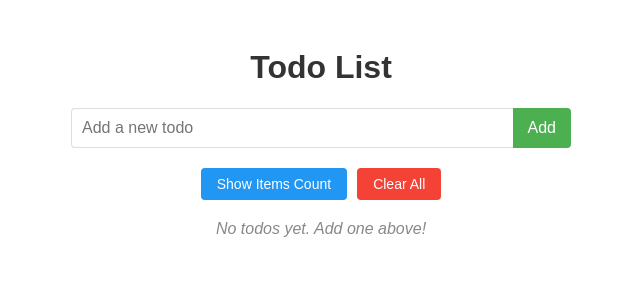
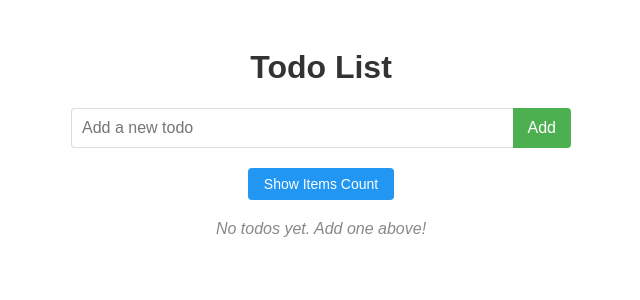
Before and after one commit to y-app-builder/react-app-09a79417, a React (Create React App) app: page / in a window 1280 px wide. Shown: the top 300 px of the page, without its empty margins (319-959 px from the left). Built offline with nearby package versions, Linux system fonts and the light colour scheme.

Commit message:
Edit: remove the clear all button

```diff
--- a/src/App.tsx
+++ b/src/App.tsx
@@ -62,10 +62,6 @@ const App: React.FC = () => {
     alert(`You have ${itemsLeft} item${itemsLeft === 1 ? '' : 's'} in your todo list.`);
   };
 
-  const handleClearAll = () => {
-    setTodos([]);
-  };
-
   return (
     <div style={styles.container}>
       <h1 style={styles.header}>Todo List</h1>
@@ -87,9 +83,6 @@ const App: React.FC = () => {
       <div style={styles.actionsContainer}>
         <button onClick={handleShowItemsLeft} style={styles.itemsLeftButton}>
           Show Items Count
-        </button>
-        <button onClick={handleClearAll} style={styles.clearAllButton}>
-          Clear All
         </button>
       </div>
 
```
